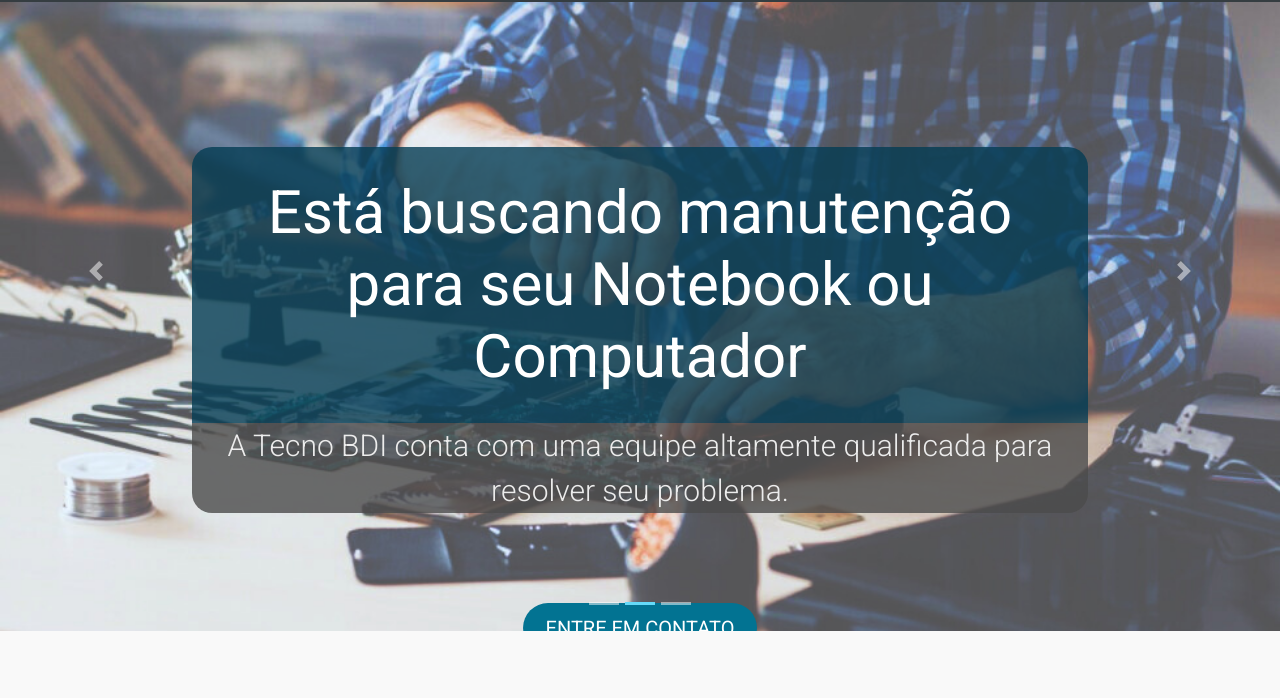
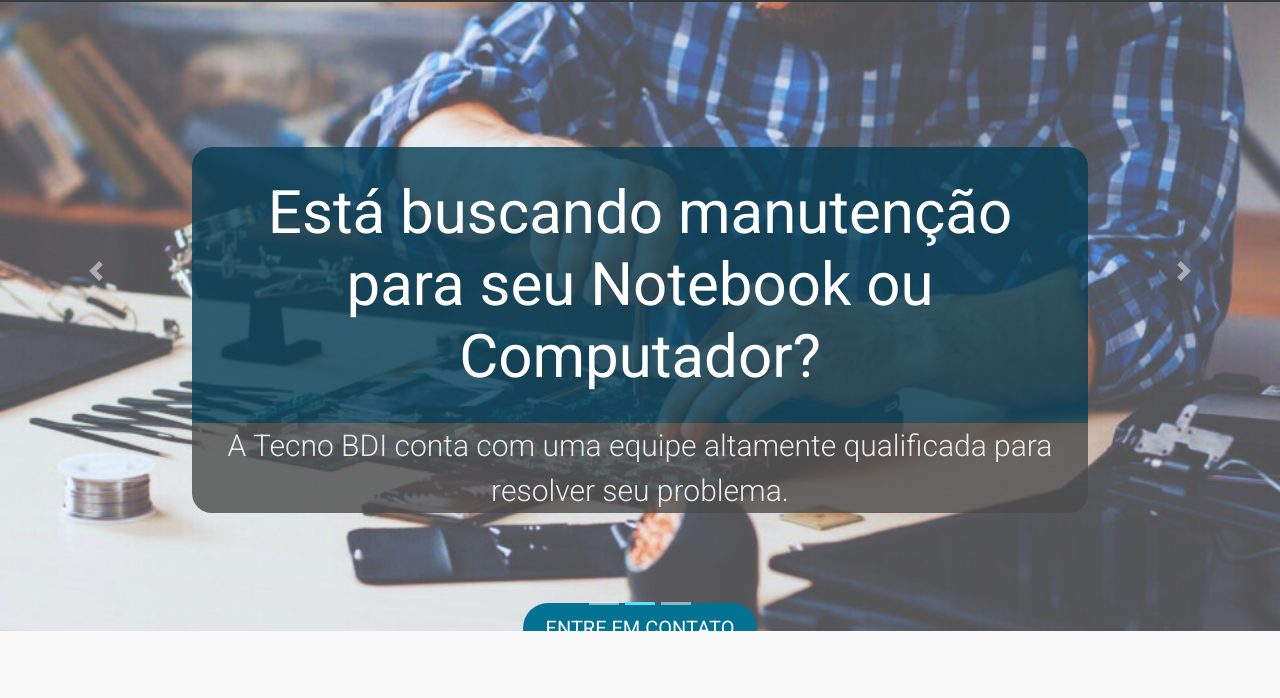
Before and after one commit to JulianoSilva05/ti, a plain HTML site: page index.html in a window 1280 px wide. Shown: the part 89-787 px from the top of the page. Drawn offline with nearby package versions, Linux system fonts and the light colour scheme; a script that the page names is missing.

Commit message:
correção

```diff
--- a/index.html
+++ b/index.html
@@ -107,7 +107,7 @@
                     <div class="carousel-item">
                         <img src="img/banner3.png" class="d-block w-100" alt="Manutenção de software">
                         <div class="carousel-caption d-none d-md-block">
-                            <h2>Está buscando manutenção para seu Notebook ou Computador</h2>
+                            <h2>Está buscando manutenção para seu Notebook ou Computador?</h2>
                             <p>A Tecno BDI conta com uma equipe altamente qualificada para resolver seu problema.</p>
                             <a href="https://wa.me/5531984204877?text=Ol%C3%A1%21+Gostaria+de+informa%C3%A7%C3%B5es+sobre+seus+servi%C3%A7os."
                                 class="main-btn">Entre em contato</a>
```
